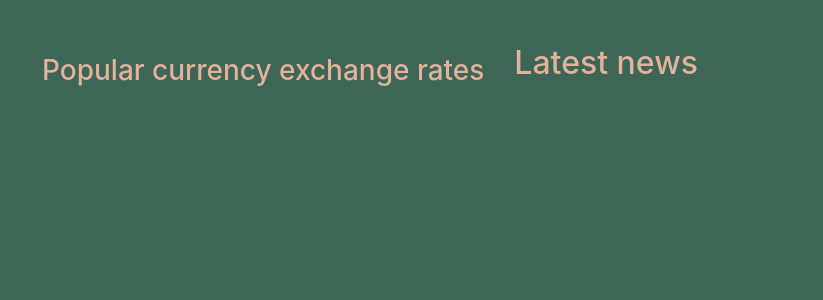
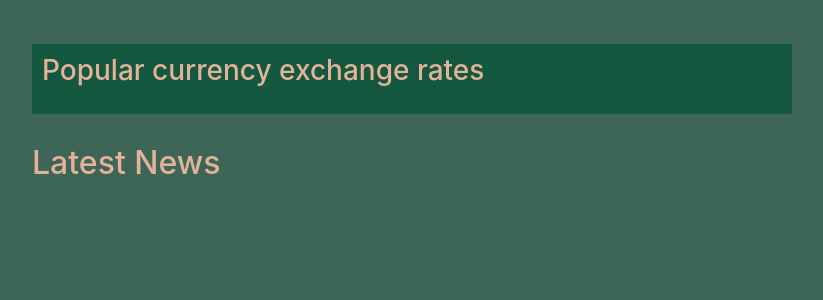
Before and after one commit to A-Lastovets/Personal-Assistant, a Django app: template templates/news.html in a window 1280 px wide. Shown: the part 68-368 px from the top of the page, without its empty margins (228-1051 px from the left). Run offline with Django 3.2, Linux system fonts and the light colour scheme; the template is opened without the code that fills it, so the values that code supplies are empty; some libraries are stand-ins or nearby versions; some web fonts are replaced.

Commit message:
change base.html and news.html

```diff
--- a/templates/base.html
+++ b/templates/base.html
@@ -61,10 +61,11 @@
             }
 
             .navbar-text .btn {
+                display: block;
                 width: 100%;
                 margin-bottom: 10px;
-                padding: 12px 12px;
-                font-size: 0.9rem;
+                padding: 12px 0;
+                font-size: 1rem;
             }
 
             .navbar-text .btn:hover {
@@ -72,7 +73,7 @@
             }
 
             .currency-section {
-                margin-top: 20px;
+                order: -1;
                 padding: 10px;
                 background-color: #155840;
                 color: #E2B29B;
@@ -81,8 +82,7 @@
             }
 
             .news-section {
-                margin-top: 20px;
-                padding-top: 60px;
+                padding-top: 20px;
             }
         }
 
@@ -109,6 +109,11 @@
 
             .navbar-text .btn {
                 margin-left: 10px;
+            }
+
+            .currency-section {
+                text-align: left;
+                font-size: 1rem;
             }
         }
     </style>
--- a/templates/news.html
+++ b/templates/news.html
@@ -3,23 +3,22 @@
 {% block title %}News{% endblock %}
 
 {% block content %}
-    <div class="header-container">
-        <div class="exchange-rate">
-            <h3>Popular currency exchange rates</h3>
-            {% if usd_to_uah and eur_to_uah and pln_to_uah %}
-                <p>USD to UAH: {{ usd_to_uah }}</p>
-                <p>EUR to UAH: {{ eur_to_uah }}</p>
-                <p>PLN to UAH: {{ pln_to_uah }}</p>
-            {% else %}
-                <p>{{ error }}</p>
-            {% endif %}
-        </div>
-        <h2>Latest news</h2>
+    <div class="currency-section">
+        <h3>Popular currency exchange rates</h3>
+        {% if usd_to_uah and eur_to_uah and pln_to_uah %}
+            <p>1 USD = {{ usd_to_uah }} UAH</p>
+            <p>1 EUR = {{ eur_to_uah }} UAH</p>
+            <p>1 PLN = {{ pln_to_uah }} UAH</p>
+        {% else %}
+            <p>{{ error }}</p>
+        {% endif %}
     </div>
 
-    <div class="news-container">
+    <div class="news-section">
+        <h2>Latest News</h2>
+
         {% for category, articles in news_by_category.items %}
-            <div class="news-section">
+            <div class="news-category">
                 <button class="toggle-news" onclick="toggleNews('{{ category|slugify }}')">
                     {{ category|title }} News
                 </button>
@@ -53,25 +52,41 @@
     </div>
 
     <style>
-        .header-container {
-            display: flex;
-            align-items: flex-start;
-        }
-
-        .exchange-rate {
-            margin-right: 20px;
+        .currency-section {
+            margin-bottom: 20px;
             padding: 10px;
+            background-color: #155840;
+            color: #E2B29B;
             text-align: left;
         }
 
-        .header-container h2 {
-            margin-left: left;
-        }
-
-        .news-container {
+        .news-section {
             margin-top: 30px;
         }
 
+        .news-category {
+            margin-top: 20px;
+        }
+
+        .toggle-news {
+            background-color: #CA825F;
+            color: #E2B29B;
+            border: none;
+            padding: 10px;
+            cursor: pointer;
+            width: 100%;
+            text-align: left;
+        }
+
+        .news-list {
+            display: none;
+            margin-top: 10px;
+            padding-left: 20px;
+        }
+
+        .back-to-top {
+            margin-top: 10px;
+        }
     </style>
 
     <script>
```
